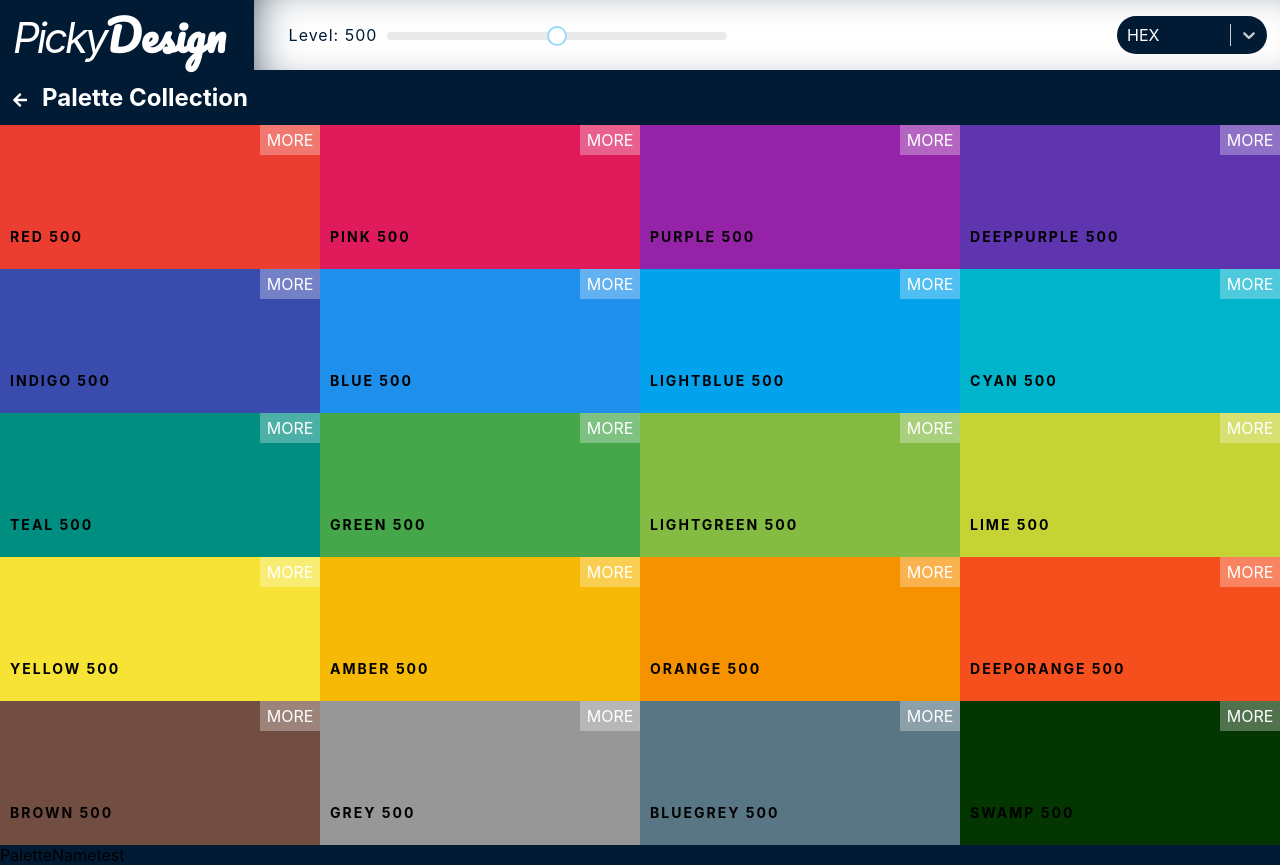
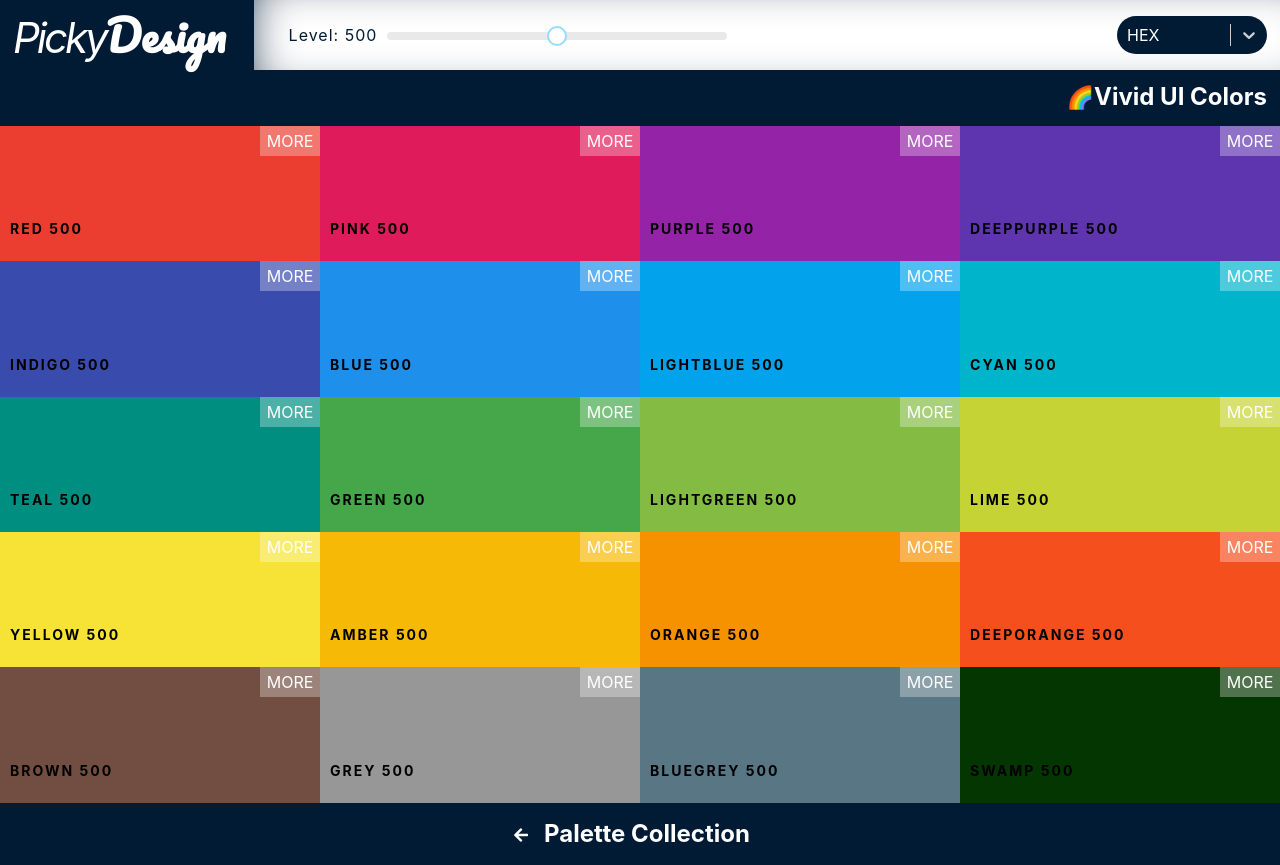
Before and after one commit to rubenbase/pickydesign, a React (Create React App) app: page / in a window 1280 px wide. Built offline with nearby package versions, Linux system fonts and the light colour scheme.

Commit message:
Finish footer and Palette submenu

```diff
--- a/src/components/ColorBox/style.css
+++ b/src/components/ColorBox/style.css
@@ -12,6 +12,7 @@
     height: 30px;
     position: absolute;
     top: 50%;
+    cursor: pointer;
     left: 50%;
     margin-left: -50px;
     margin-top: -15px;
@@ -34,7 +35,6 @@
     position: absolute;
     left: 0px;
     bottom: 0px;
-    width: 100%;
     padding: 10px;
     color: black;
     letter-spacing: 2px;
--- a/src/components/Palette/index.js
+++ b/src/components/Palette/index.js
@@ -3,7 +3,6 @@ import React, { Component } from "react";
 import ColorBox from "../ColorBox";
 import "./style.css";
 import Navbar from "../Navbar";
-import PaletteFooter from "../PaletteFooter";
 export default class Palette extends Component {
     constructor(props) {
         super(props);
@@ -19,7 +18,6 @@ export default class Palette extends Component {
 
     renderList() {
         return this.props.palette.colors[this.state.level].map(color => {
-            console.log(color);
             return (
                 <ColorBox
                     background={color[this.state.format]}
@@ -38,6 +36,8 @@ export default class Palette extends Component {
     }
 
     render() {
+        const { paletteName, emoji } = this.props.palette;
+
         const { level } = this.state;
         return (
             <div className="Palette">
@@ -49,12 +49,15 @@ export default class Palette extends Component {
                 />
 
                 <div className="Palette__menu">
-                    <i className="fas fa-arrow-left" />
+                    <div className="Palette__menu--right">
+                        <span className="Palette__menu__emoji">{emoji}</span>
+                        <h2 className="Palette__menu__title">{paletteName}</h2>
+                    </div>
+                </div>
+                <div className="Palette__colors">{this.renderList()}</div>
+                <div className="Palette__footer">
+                    <i className="fas fa-arrow-left animated bounce" />
                     <h2>Palette Collection</h2>
-                </div>
-                <div className="Palette__colors">
-                    {this.renderList()}
-                    <PaletteFooter />
                 </div>
             </div>
         );
--- a/src/components/Palette/style.css
+++ b/src/components/Palette/style.css
@@ -1,5 +1,5 @@
 .Palette {
-    height: 100vh;
+    height: 94vh;
 }
 
 .Palette__colors {
@@ -11,15 +11,76 @@
 .Palette__menu {
     display: flex;
     align-items: center;
+    flex-wrap: wrap;
     margin-left: 13px;
+    height: 56px;
     line-height: 15px;
     color: white;
+    position: relative;
 }
 
-.Palette__menu h2 {
-    margin-left: 15px;
+.Palette__menu--right {
+    display: inline;
+    position: absolute;
+    right: 0;
+    margin-right: 13px;
+}
+
+.Palette__menu__title {
+    display: inline;
+}
+
+.Palette__menu__emoji {
+    font-size: 22px;
+}
+.Palette__footer {
     color: white;
+    display: flex;
+    flex-direction: row;
+    flex-wrap: wrap;
+    justify-content: center;
 }
-.Palette__menu i {
-    margin-top: 5px;
+
+.Palette__footer i {
+    display: flex;
+    flex-direction: row;
+    align-items: center;
+    margin-top: 4px;
 }
+
+.Palette__footer h2 {
+    margin: 16px;
+}
+
+.animated {
+    -webkit-animation-duration: 1s;
+    animation-duration: 1s;
+    -webkit-animation-fill-mode: both;
+    animation-fill-mode: both;
+    -webkit-animation-timing-function: linear;
+    animation-timing-function: linear;
+    animation-iteration-count: infinite;
+    -webkit-animation-iteration-count: infinite;
+}
+@-webkit-keyframes bounce {
+    0%,
+    100% {
+        -webkit-transform: translateX(0);
+    }
+    50% {
+        -webkit-transform: translateX(-5px);
+    }
+}
+@keyframes bounce {
+    0%,
+    100% {
+        transform: translateX(0);
+    }
+    50% {
+        transform: translateX(-5px);
+    }
+}
+.bounce {
+    -webkit-animation-name: bounce;
+    animation-name: bounce;
+}
--- a/src/components/PaletteFooter/index.js
+++ /dev/null
@@ -1,12 +0,0 @@
-import React, { Component } from "react";
-
-export default class PaletteFooter extends Component {
-    render() {
-        return (
-            <footer className="PaletteFooter">
-                PaletteName
-                <span>test</span>
-            </footer>
-        );
-    }
-}
```
Also changed, not shown: src/components/PaletteFooter/style.css (deleted).
